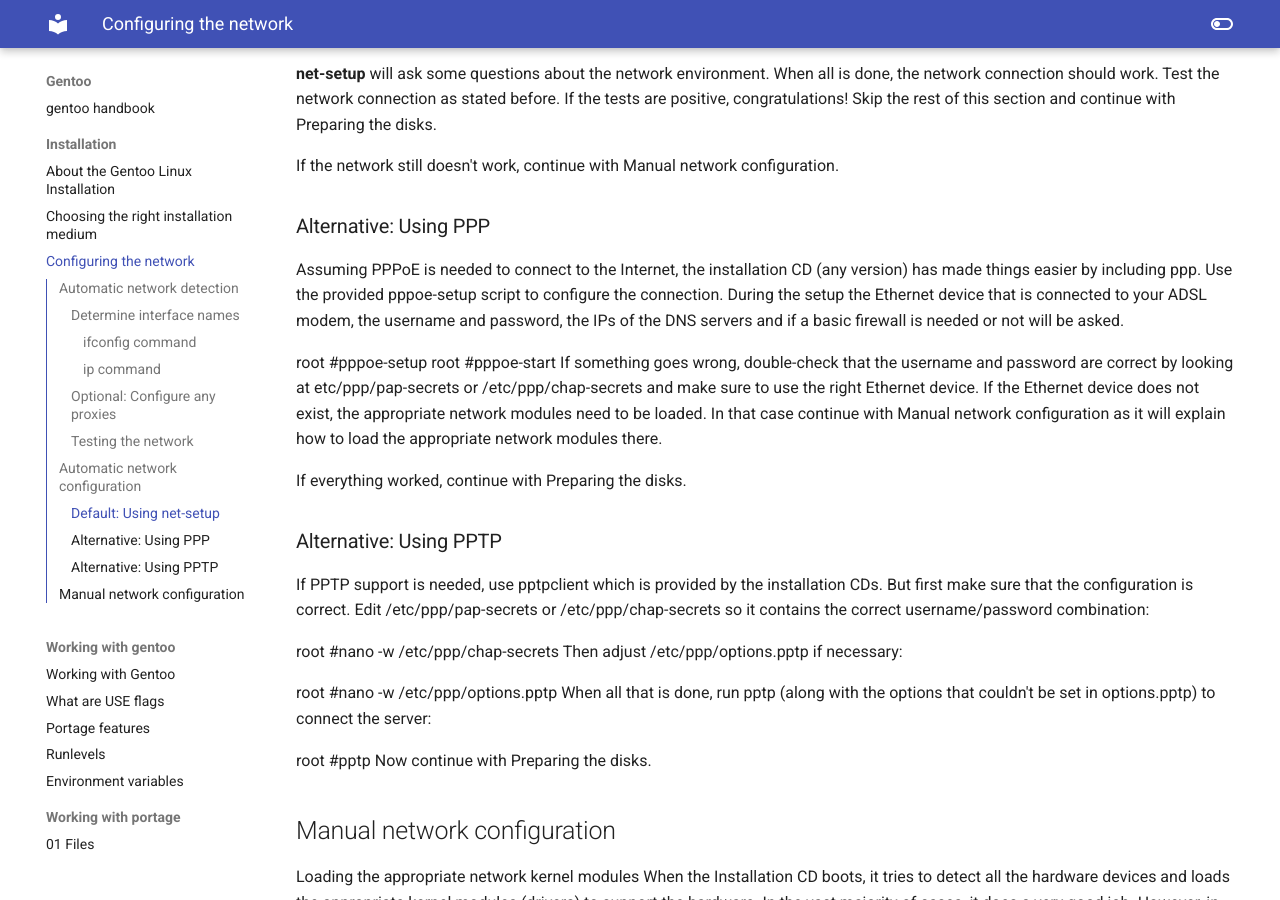
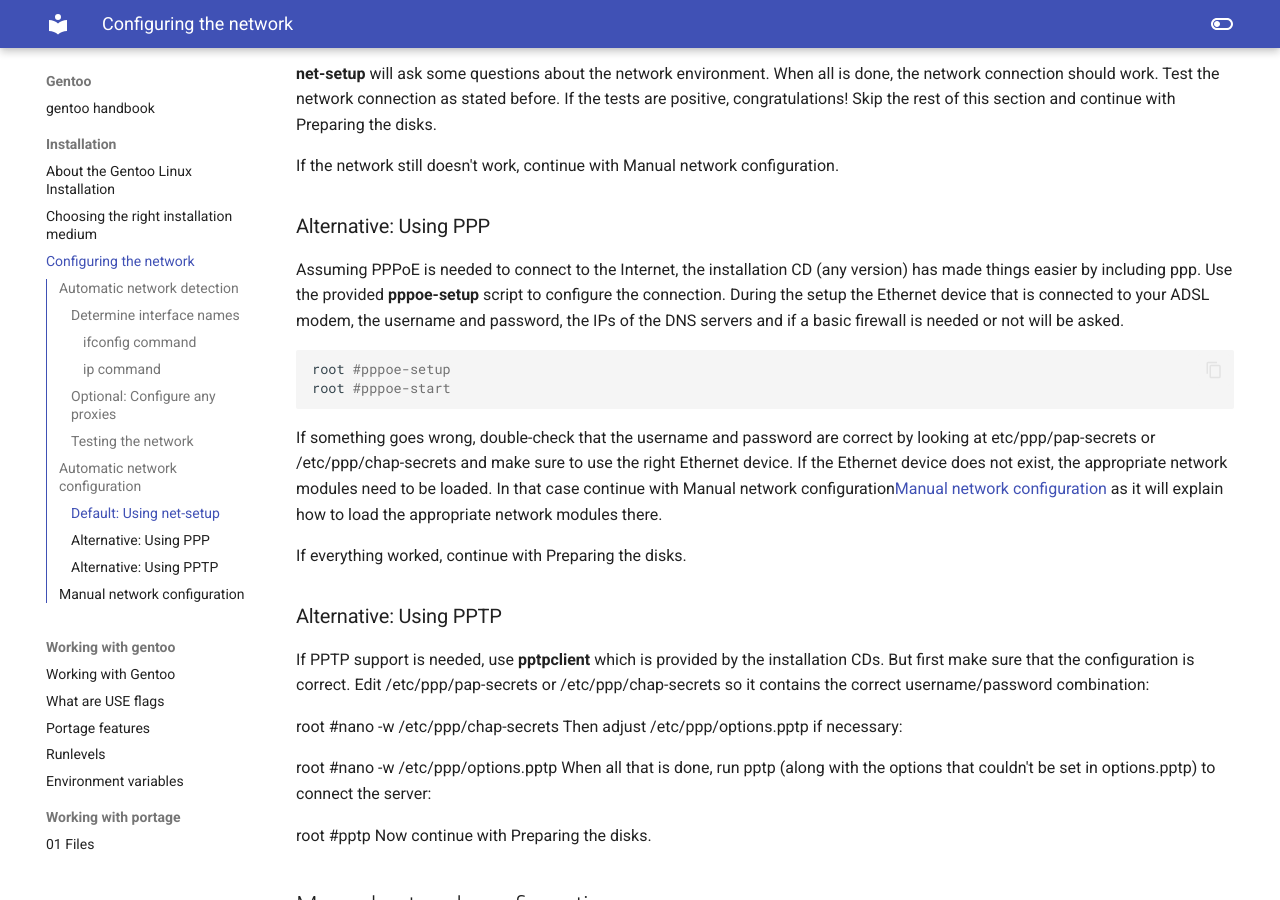
Before and after one commit to floviken/mkdocs, an MkDocs documentation site: the page built from docs/gentoo/installation/03-Configuring the network.md, in a window 1280 px wide and 900 px high, scrolled down 2672 px. Built offline with MkDocs 1.6.1 and Material for MkDocs 9.7.7, drawn with Linux system fonts in a browser that asks for light colours.

Commit message:
Update 03-Configuring the network.md

````diff
--- a/docs/gentoo/installation/03-Configuring the network.md
+++ b/docs/gentoo/installation/03-Configuring the network.md
@@ -100,16 +100,19 @@ The simplest way to set up networking if it didn't get configured automatically
 If the network still doesn't work, continue with Manual network configuration.
 
 ### Alternative: Using PPP
-Assuming PPPoE is needed to connect to the Internet, the installation CD (any version) has made things easier by including ppp. Use the provided pppoe-setup script to configure the connection. During the setup the Ethernet device that is connected to your ADSL modem, the username and password, the IPs of the DNS servers and if a basic firewall is needed or not will be asked.
+Assuming PPPoE is needed to connect to the Internet, the installation CD (any version) has made things easier by including ppp. Use the provided **pppoe-setup** script to configure the connection. During the setup the Ethernet device that is connected to your ADSL modem, the username and password, the IPs of the DNS servers and if a basic firewall is needed or not will be asked.
 
+``` sh
 root #pppoe-setup
 root #pppoe-start
-If something goes wrong, double-check that the username and password are correct by looking at etc/ppp/pap-secrets or /etc/ppp/chap-secrets and make sure to use the right Ethernet device. If the Ethernet device does not exist, the appropriate network modules need to be loaded. In that case continue with Manual network configuration as it will explain how to load the appropriate network modules there.
+```
+
+If something goes wrong, double-check that the username and password are correct by looking at etc/ppp/pap-secrets or /etc/ppp/chap-secrets and make sure to use the right Ethernet device. If the Ethernet device does not exist, the appropriate network modules need to be loaded. In that case continue with Manual network configuration[Manual network configuration](## Manual network configuration) as it will explain how to load the appropriate network modules there.
 
 If everything worked, continue with Preparing the disks.
 
 ### Alternative: Using PPTP
-If PPTP support is needed, use pptpclient which is provided by the installation CDs. But first make sure that the configuration is correct. Edit /etc/ppp/pap-secrets or /etc/ppp/chap-secrets so it contains the correct username/password combination:
+If PPTP support is needed, use **pptpclient** which is provided by the installation CDs. But first make sure that the configuration is correct. Edit /etc/ppp/pap-secrets or /etc/ppp/chap-secrets so it contains the correct username/password combination:
 
 root #nano -w /etc/ppp/chap-secrets
 Then adjust /etc/ppp/options.pptp if necessary:
````
